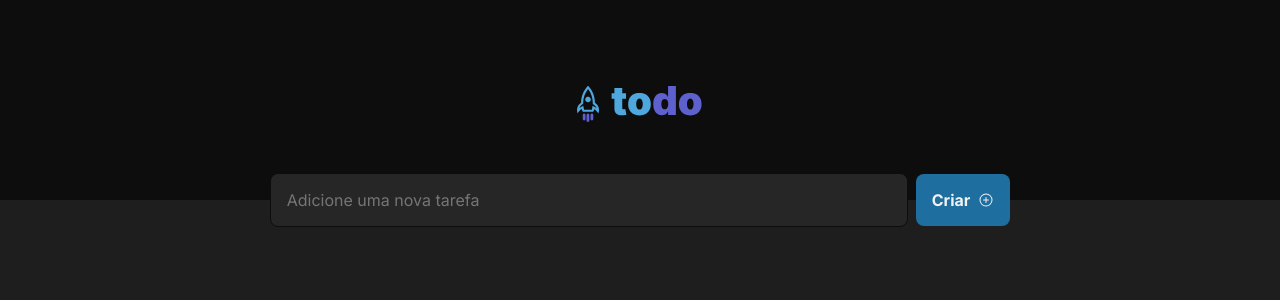
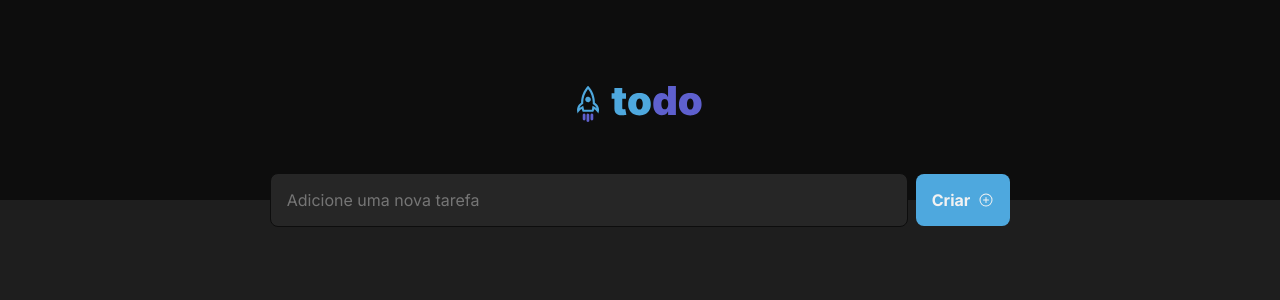
Before and after one commit to bruno-castilho/Desafio-01---Praticando-os-conceitos-do-ReactJS, a React (Vite) app: page / in a window 1280 px wide. In both pictures the pointer is over the button "Criar". Shown: the top 300 px of the page. Built offline with nearby package versions, Linux system fonts and the light colour scheme.

Commit message:
update NewTask.module.css

```diff
--- a/src/NewTask.module.css
+++ b/src/NewTask.module.css
@@ -32,3 +32,8 @@
     justify-content: center;
     gap: 0.5rem;
 }
+
+.newTask button:hover{
+    background: var(--blue);
+
+}
```
